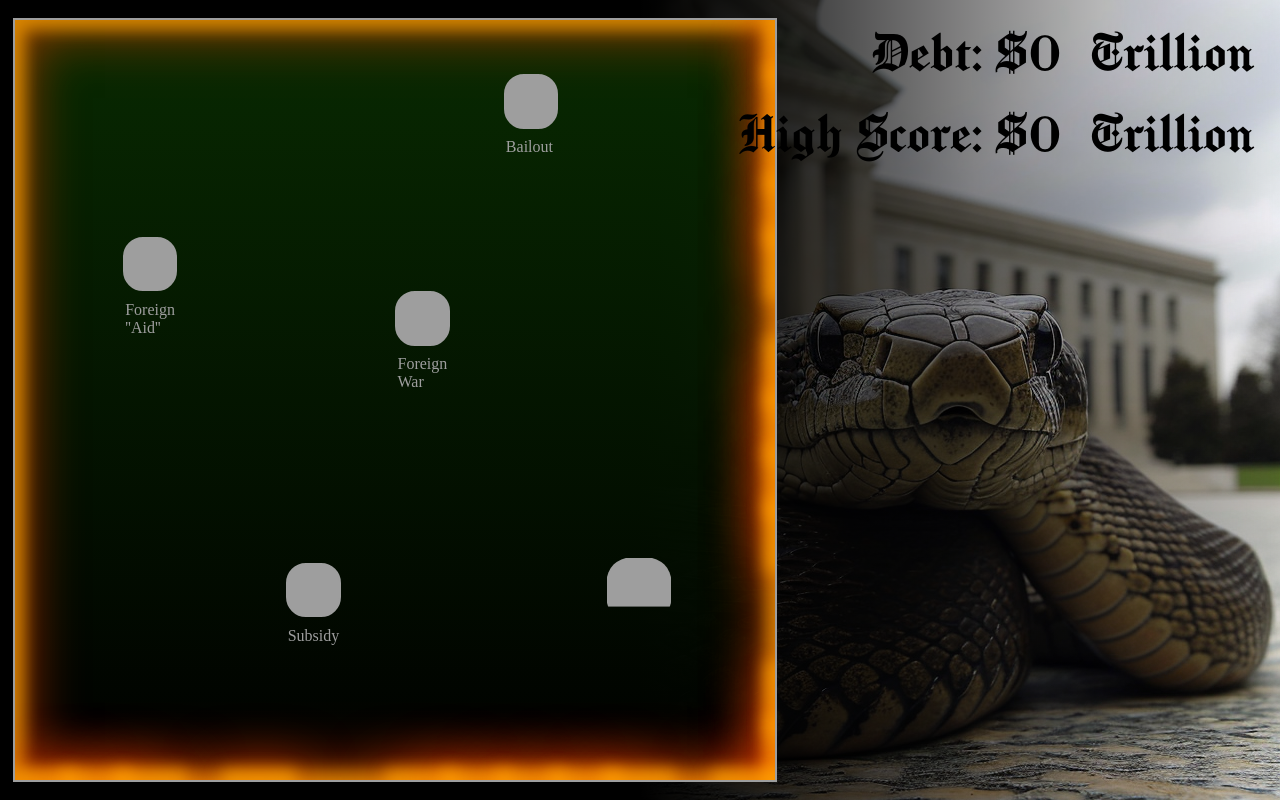
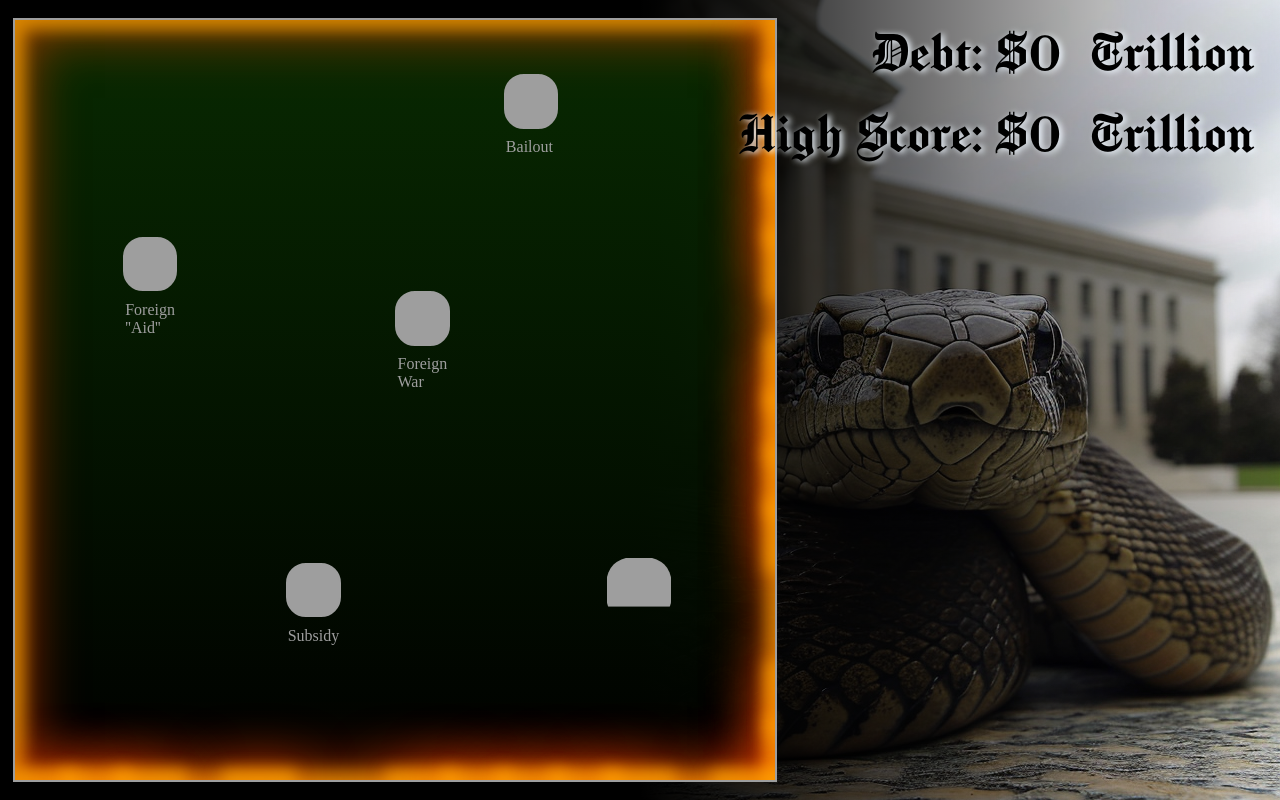
Before and after one commit to ttooccooll/National-Debt-Snake, a plain HTML site: page index.html in a window 1280 px wide. Drawn offline with Linux system fonts and the light colour scheme; grey boxes are pictures that could not be loaded.

Commit message:
textshadow

```diff
--- a/style.css
+++ b/style.css
@@ -24,6 +24,7 @@
     right: 2%;
     font-family: 'MyFont';
     font-size: 60px;
+    text-shadow: 3px 1px 6px aliceblue;
 }
 #highscoreBox{
     position: absolute;
@@ -31,6 +32,7 @@
     right: 2%;
     font-family: 'MyFont';
     font-size: 60px;
+    text-shadow: 3px 1px 6px aliceblue;
 }
 
 #board{
```
